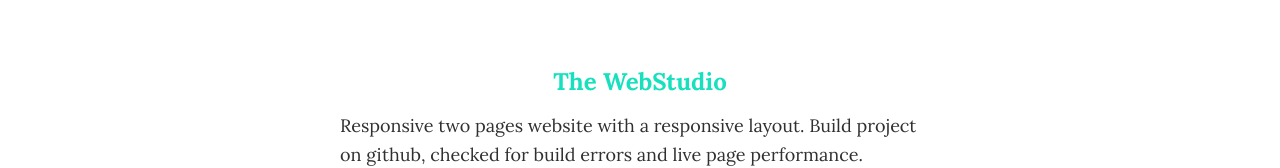
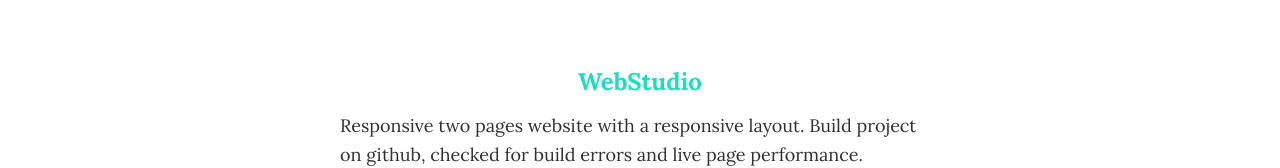
Before and after one commit to Inhaasap/My_Portfolio, a website built with Vite: page portfolio.html in a window 1280 px wide. Shown: the part 486-654 px from the top of the page. Built offline with nearby package versions, Linux system fonts and the light colour scheme.

Commit message:
Updated potfolio

```diff
--- a/portfolio.html
+++ b/portfolio.html
@@ -70,7 +70,7 @@
     <!-- Portfolio -->
     <section id="portfolio-01">
       <div class="portfolio-item-individual">
-        <h3>The WebStudio</h3>
+        <h3>WebStudio</h3>
         <p>
           Responsive two pages website with a responsive layout. Build project
           on github, checked for build errors and live page performance. <br />
```
